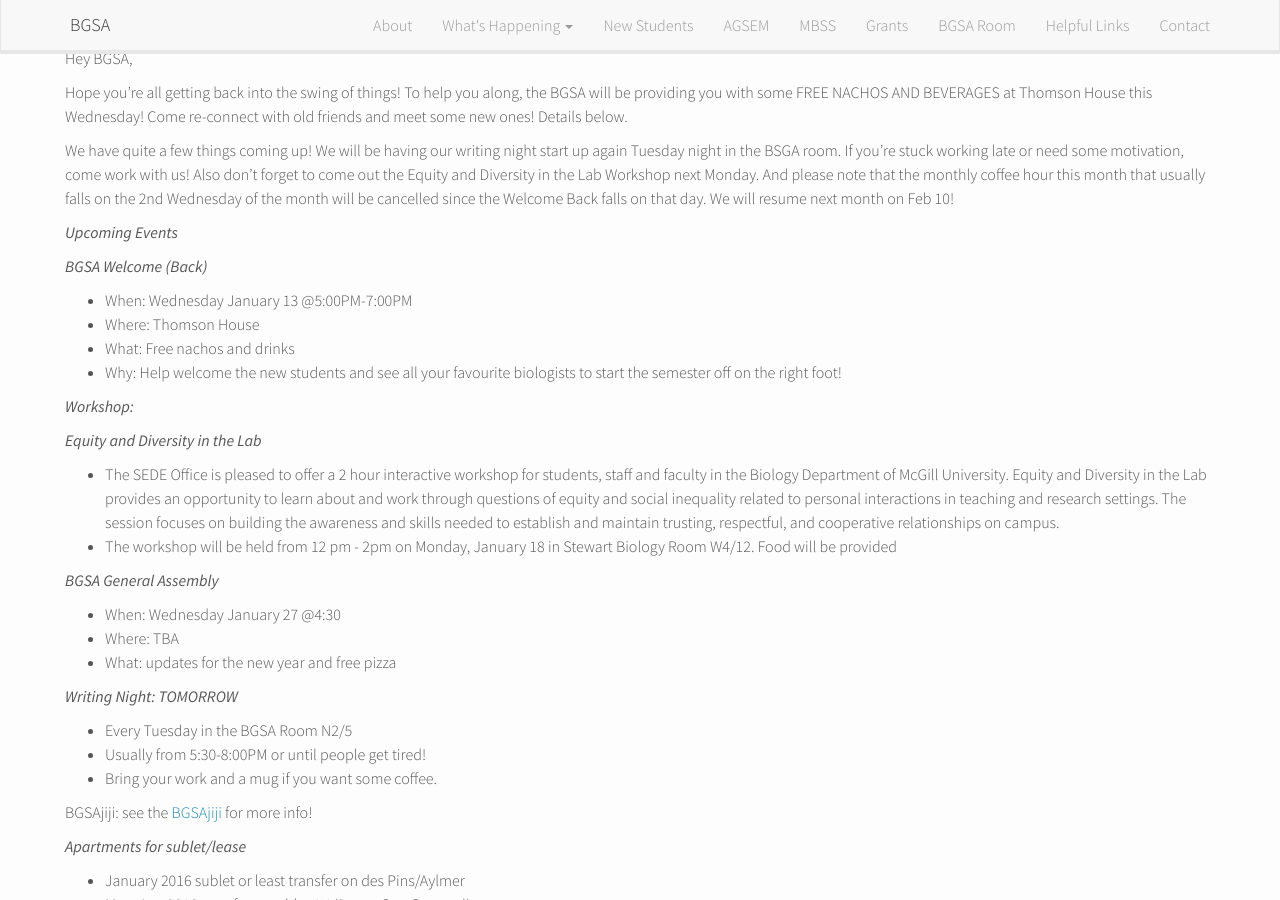
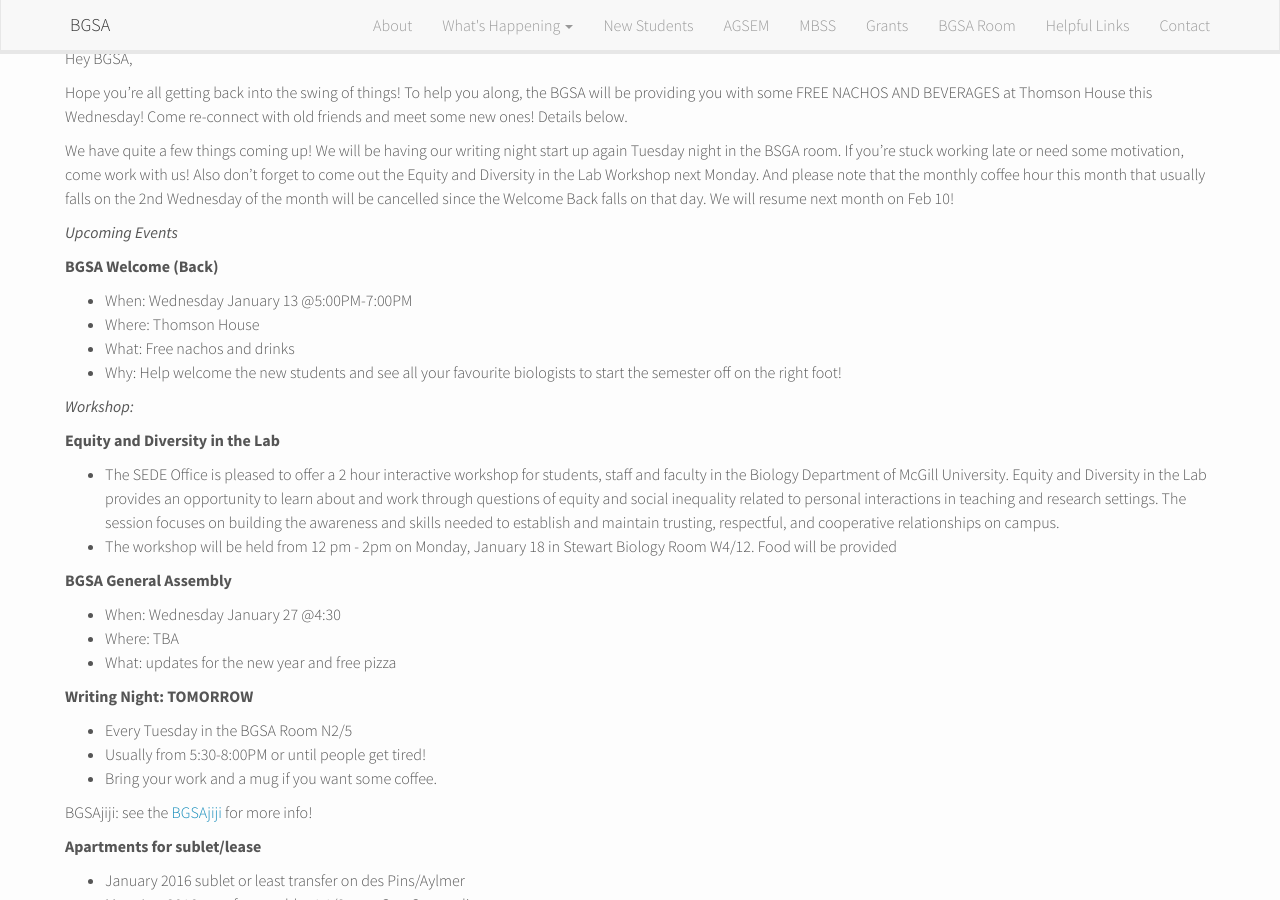
Before and after one commit to McGillBGSA/McGillBGSA.github.io, a Jekyll site: the page built from _posts/2016-01-11-Welcome-Back.md, in a window 1280 px wide and 900 px high, scrolled down 304 px. Built offline with Jekyll 4.4.1, drawn with Linux system fonts in a browser that asks for light colours; nearby versions of some CDN libraries.

```diff
--- a/_posts/2016-01-11-Welcome-Back.md
+++ b/_posts/2016-01-11-Welcome-Back.md
@@ -14,7 +14,7 @@ We have quite a few things coming up! We will be having our writing night start
 
 *Upcoming Events*
 
-*BGSA Welcome (Back)*
+**BGSA Welcome (Back)**
 
 - When: Wednesday January 13 @5:00PM-7:00PM
 - Where: Thomson House
@@ -23,18 +23,18 @@ We have quite a few things coming up! We will be having our writing night start
 
 *Workshop:*
 
-*Equity and Diversity in the Lab*
+**Equity and Diversity in the Lab**
 
 - The SEDE Office is pleased to offer a 2 hour interactive workshop for students, staff and faculty in the Biology Department of McGill University. Equity and Diversity in the Lab provides an opportunity to learn about and work through questions of equity and social inequality related to personal interactions in teaching and research settings. The session focuses on building the awareness and skills needed to establish and maintain trusting, respectful, and cooperative relationships on campus.
 - The workshop will be held from 12 pm - 2pm on Monday, January 18 in Stewart Biology Room W4/12. Food will be provided
 
-*BGSA General Assembly*
+**BGSA General Assembly**
 
 - When: Wednesday January 27 @4:30
 - Where: TBA
 - What: updates for the new year and free pizza
 
-*Writing Night: TOMORROW*
+**Writing Night: TOMORROW**
 
 - Every Tuesday in the BGSA Room N2/5
 - Usually from 5:30-8:00PM or until people get tired!
@@ -43,7 +43,7 @@ We have quite a few things coming up! We will be having our writing night start
 
 BGSAjiji: see the [BGSAjiji](https://docs.google.com/spreadsheets/d/1s9BcBibvzUni4RXZ90X5_LQtxD_19S6mxys_-VmQ1CM/edit?pli=1#gid=0) for more info!
 
-*Apartments for sublet/lease*
+**Apartments for sublet/lease**
 
 - January 2016 sublet or least transfer on des Pins/Aylmer
 - May -Aug 2016 transfer or sublet 1 1/2 near Guy-Concordia metro
```
